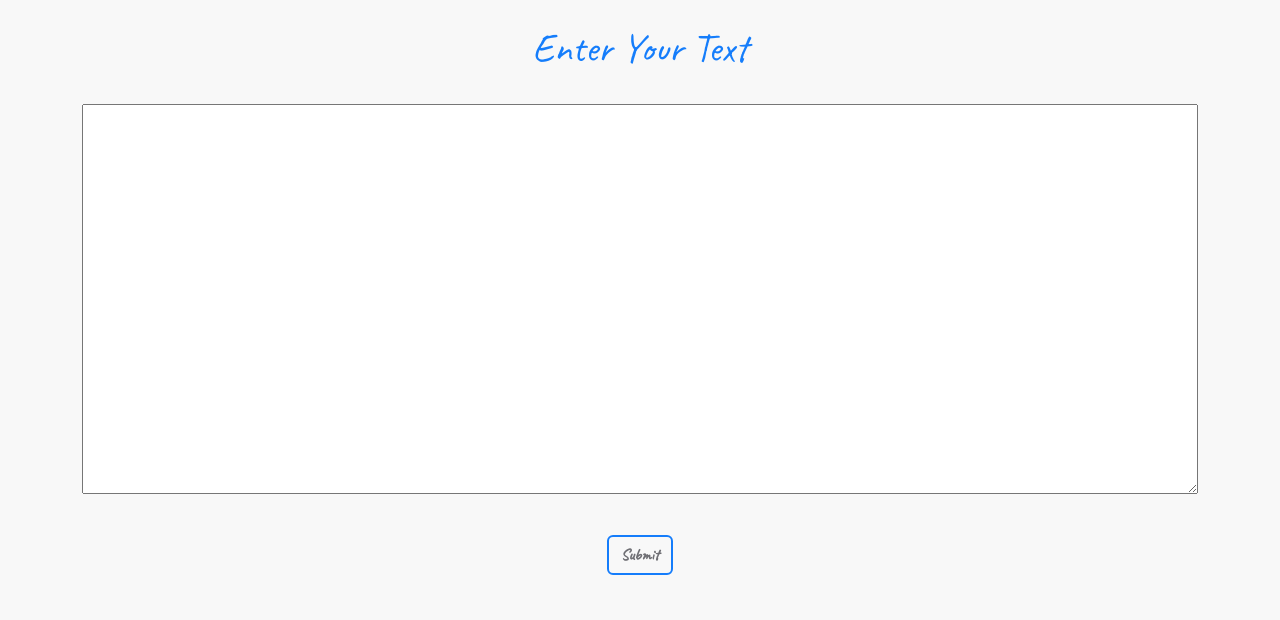
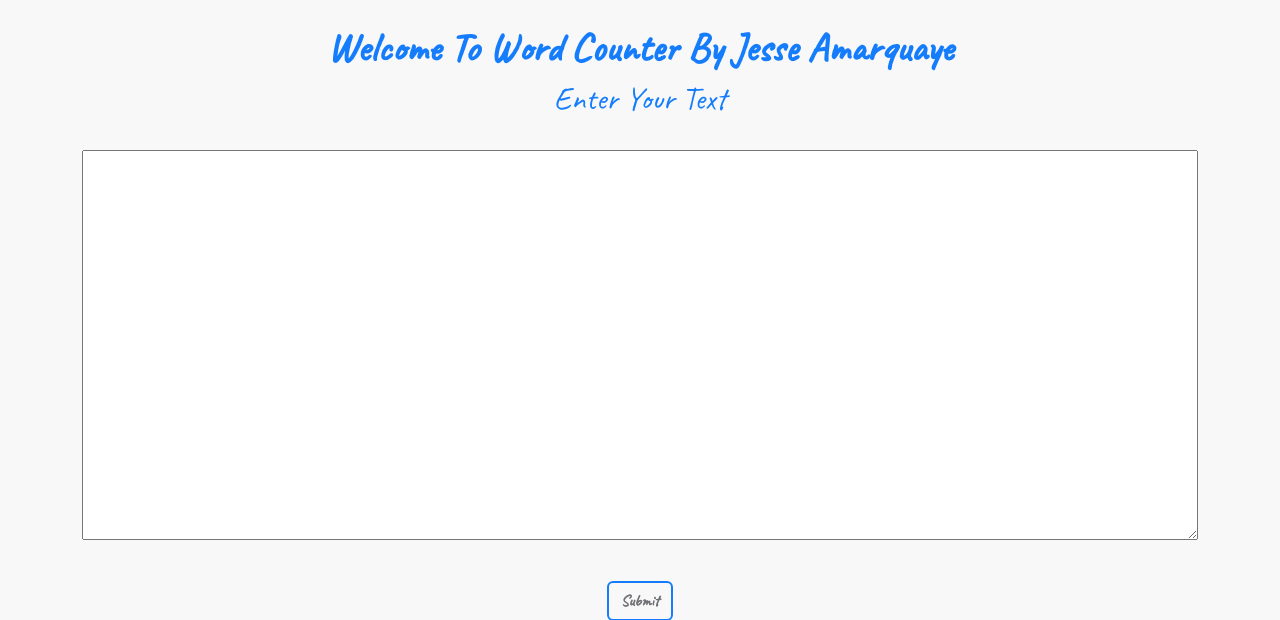
Before and after one commit to amarquaye/wordcounter, a Django app: template templates/counter/index.html in a window 1280 px wide. Shown: the top 620 px of the page. Run offline with Django 4.2, Linux system fonts and the light colour scheme; the template is opened without the code that fills it, so the values that code supplies are empty; some libraries are stand-ins or nearby versions.

Commit message:
Almost done

```diff
--- a/templates/counter/count.html
+++ b/templates/counter/count.html
@@ -24,7 +24,7 @@
     <div>
         <br>
         <p>The number of words in your sample is {{ amount }}</p>
-        <p>To try word-counter again click <a href="{% url 'counter:index' %}">here</a></p>
+        <p>To try word counter again click <a href="{% url 'counter:index' %}">here</a></p>
     </div>
 </body>
 </html>
--- a/templates/counter/index.html
+++ b/templates/counter/index.html
@@ -20,7 +20,8 @@
 <body>
     <div class="container">
         <br>
-        <h1>Enter Your Text</h1>
+        <h1><strong>Welcome To Word Counter By Jesse Amarquaye</strong></h1>
+        <h2>Enter Your Text</h2>
         <br>
     </div>
 
```
